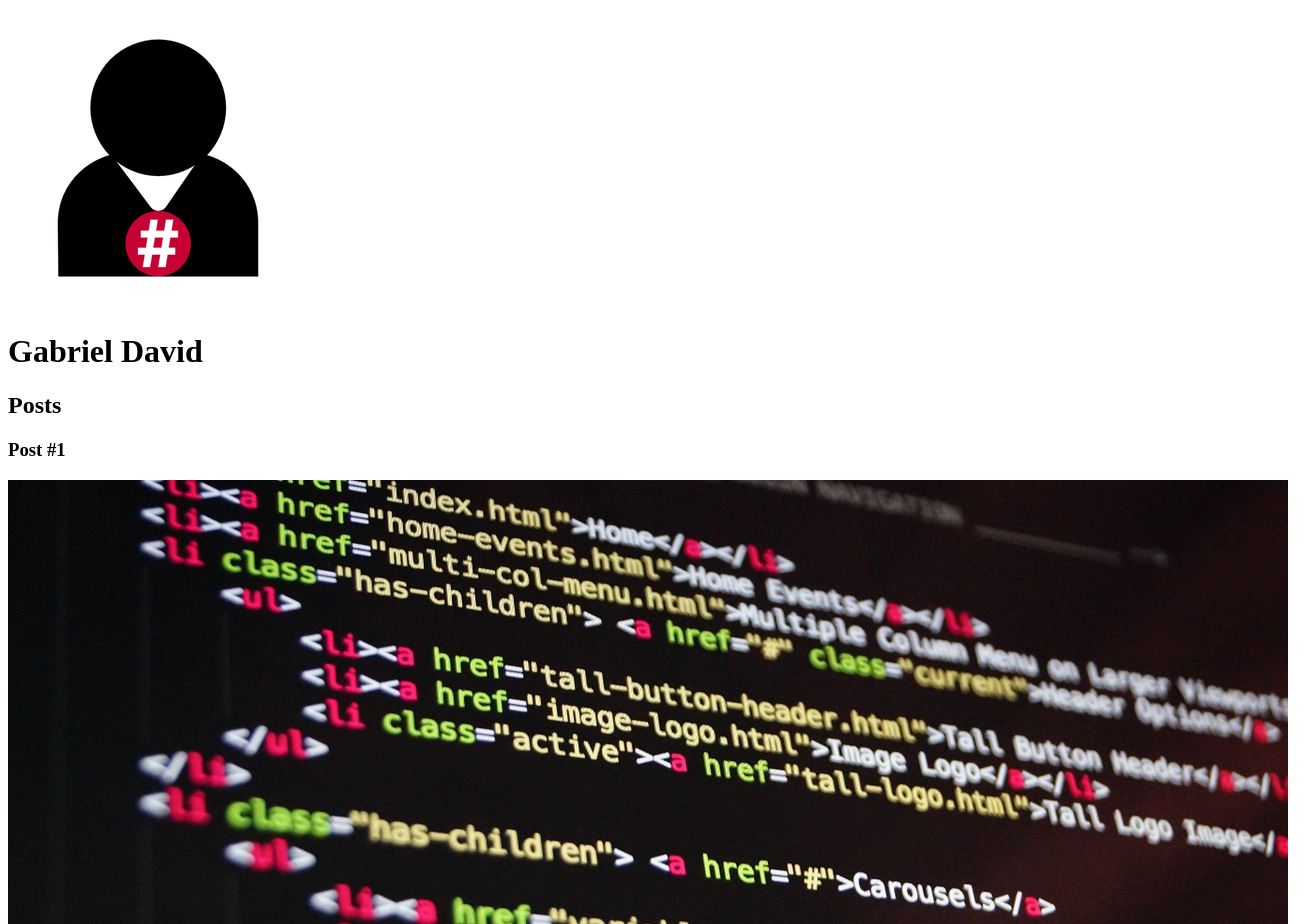
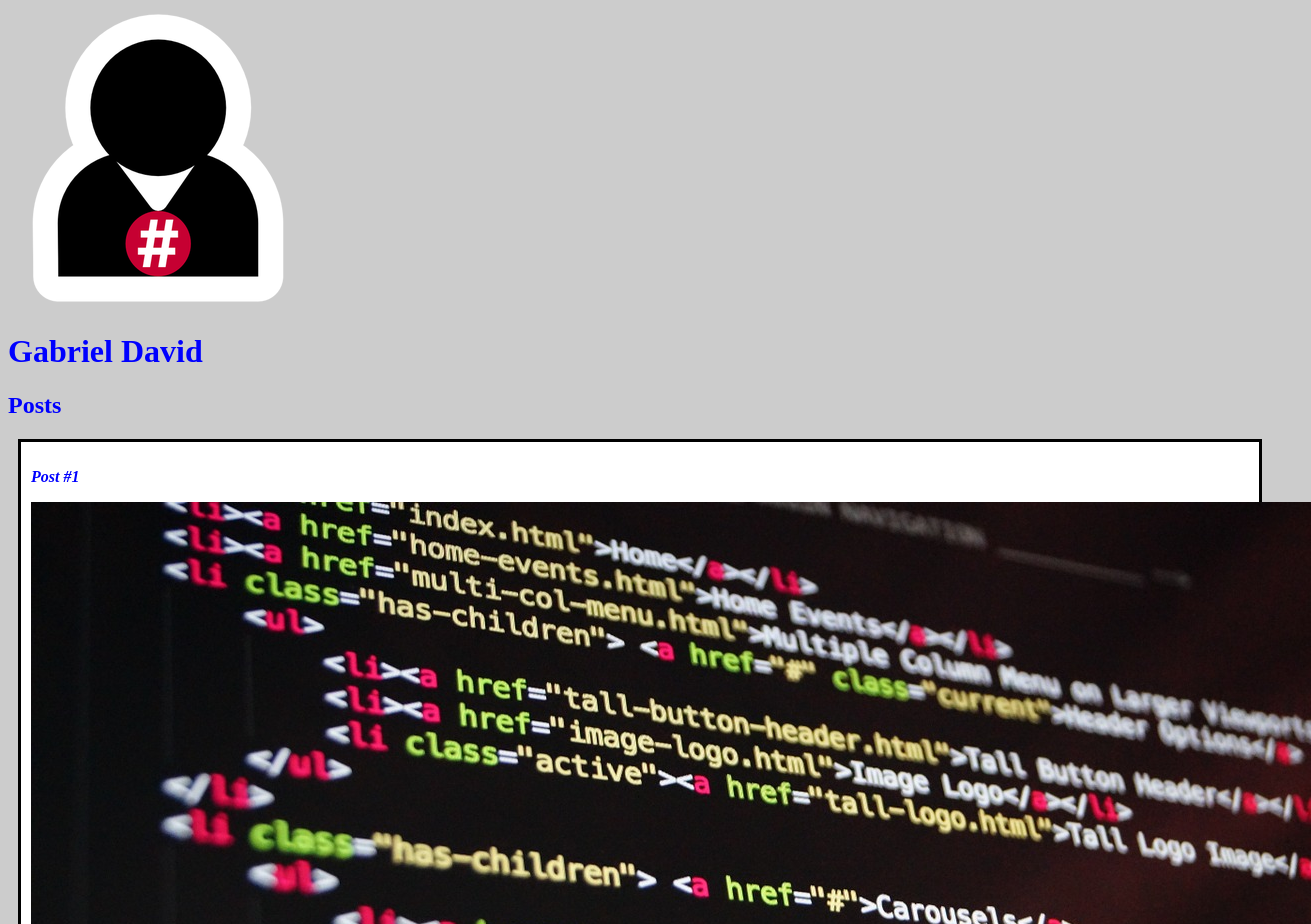
Before and after one commit to Gabe-dev/Curso-HTML5, a plain HTML site: page index.html in a window 1280 px wide. Shown: the top 924 px of the page, 1311 px wide, since content can reach past the window. Drawn offline with Linux system fonts and the light colour scheme.

Commit message:
Introdução e conceitos básicos do CSS3

```diff
--- a/index.html
+++ b/index.html
@@ -3,19 +3,20 @@
     <head>
         <meta charset="utf-8">
         <title>Gabriel David</title>
+        <link rel="stylesheet" href="style.css">
     </head>
     <body>
         <header>
             <img src="img/perfil.png" alt="Foto de Perfil">
-            <h1>Gabriel David</h1>
+            <h1 id="title">Gabriel David</h1>
         </header>
         <section>
             <header>
-                <h2>Posts</h2>
+                <h2 class="subtitle">Posts</h2>
             </header>
-            <article>
+            <article class="post">
                 <header>
-                    <h3>Post #1</h3>
+                    <h3 class="post_title">Post #1</h3>
                     <img src="img/html-code.jpg" alt="Editor de texto com codigo HTML">
                 </header>
                <p>
--- /dev/null
+++ b/style.css
@@ -0,0 +1,19 @@
+body {
+    background: #ccc;
+}
+
+#title, .subtitle, .post_title {
+    color: blue;
+}
+
+.post_title {
+    font-size: 16px;
+    font-style: italic;
+}
+
+.post {
+    background: #FFF;
+    padding: 10px;
+    border: 3px solid #000;
+    margin: 10px;
+}
```
